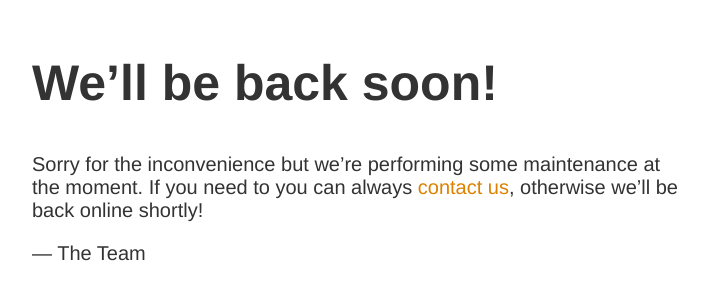
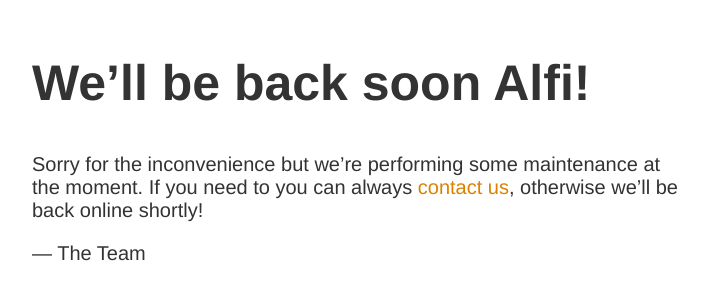
Before and after one commit to alfiilham/mainten, a plain HTML site: page index.html in a window 1280 px wide. Shown: the part 146-446 px from the top of the page, without its empty margins (283-991 px from the left). Drawn offline with Linux system fonts and the light colour scheme.

Commit message:
Update index.html

```diff
--- a/index.html
+++ b/index.html
@@ -51,7 +51,7 @@
     </head>
     <body>
         <article>
-            <h1>We&rsquo;ll be back soon!</h1>
+            <h1>We&rsquo;ll be back soon Alfi!</h1>
             <div>
                 <p>
                     Sorry for the inconvenience but we&rsquo;re performing some
```
